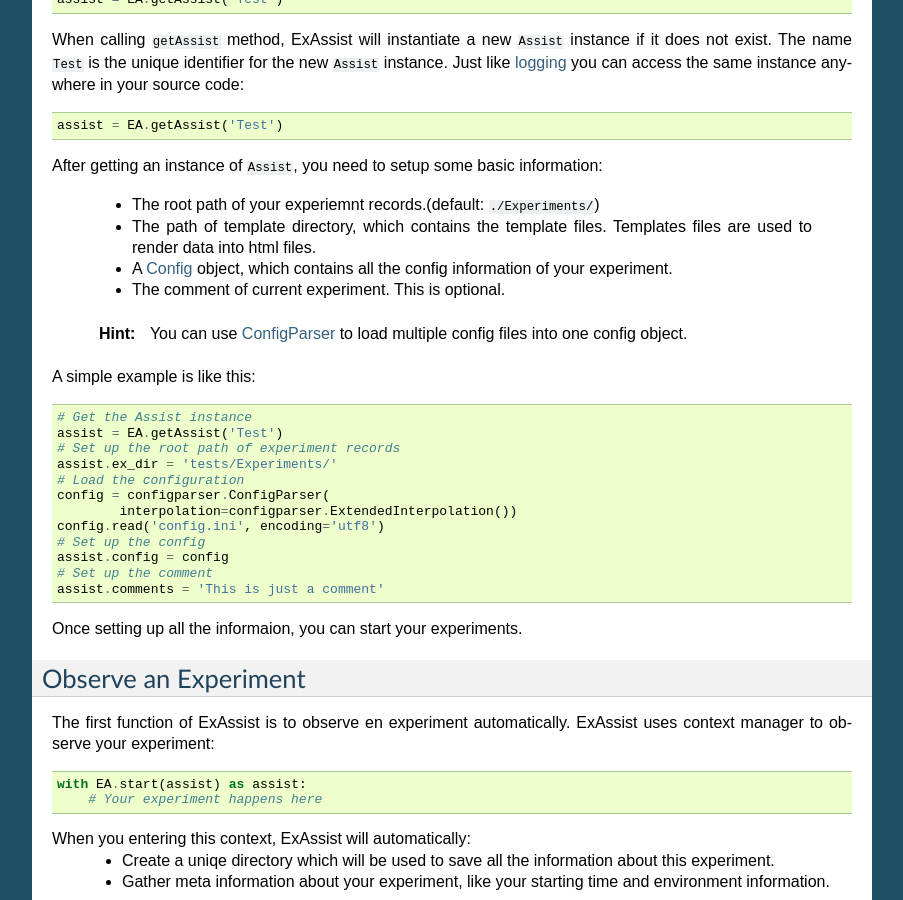
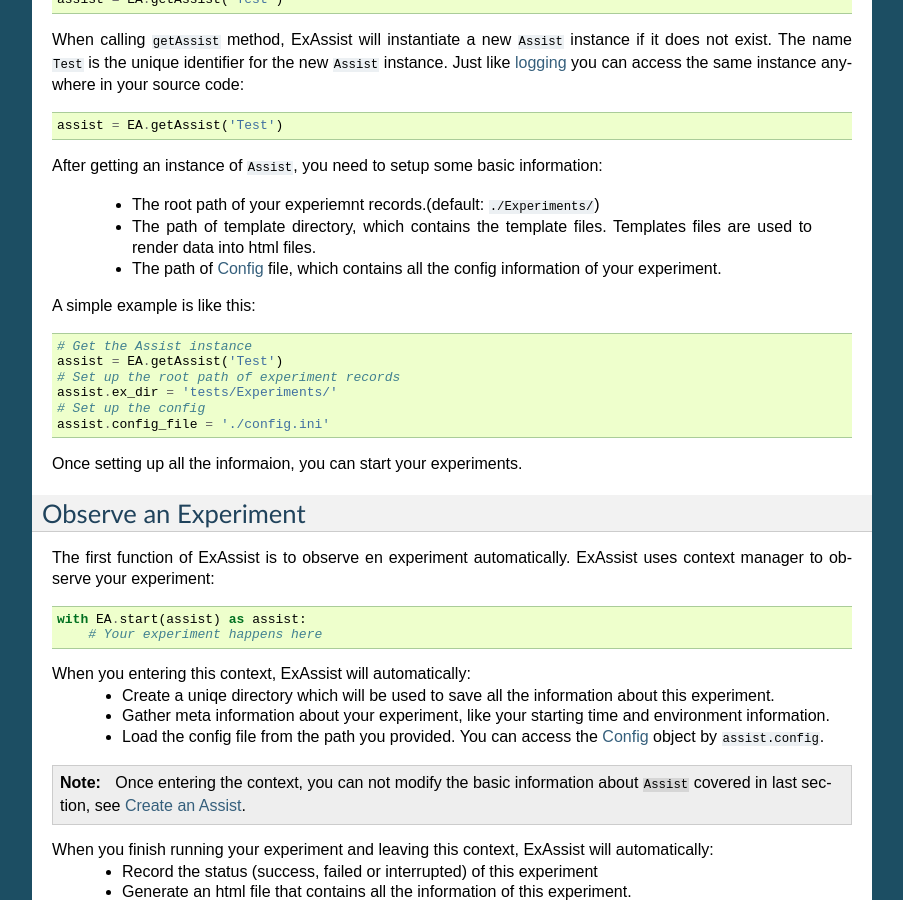
Before and after one commit to flyaway1217/ExAssist, a Sphinx documentation site: the page built from docs/observe.rst, in a window 1280 px wide and 900 px high, scrolled down 256 px. Shown: the whole window, without its empty margins (198-1101 px from the left). Built offline with Sphinx 7.4.7, drawn with Linux system fonts in a browser that asks for light colours; some of the changed text lies outside the part shown.

Commit message:
update docs

```diff
--- a/docs/observe.rst
+++ b/docs/observe.rst
@@ -27,12 +27,7 @@ After getting an instance of ``Assist``, you need to setup some basic informatio
 
     - The root path of your experiemnt records.(default: ``./Experiments/``)
     - The path of template directory, which contains the template files. Templates files are used to render data into html files.
-    - A `Config <https://docs.python.org/3.6/library/configparser.html#configparser.ConfigParser>`_ object, which contains all the config information of your experiment.
-    - The comment of current experiment. This is optional.
-
-    .. HINT::
-
-        You can use `ConfigParser <https://docs.python.org/3.6/library/configparser.html#configparser.ConfigParser>`_ to load multiple config files into one config object.
+    - The path of `Config <https://docs.python.org/3.6/library/configparser.html#configparser.ConfigParser>`_  file, which contains all the config information of your experiment.
 
 
 A simple example is like this:
@@ -43,14 +38,8 @@ A simple example is like this:
     assist = EA.getAssist('Test')
     # Set up the root path of experiment records
     assist.ex_dir = 'tests/Experiments/'
-    # Load the configuration
-    config = configparser.ConfigParser(
-            interpolation=configparser.ExtendedInterpolation())
-    config.read('config.ini', encoding='utf8')
     # Set up the config
-    assist.config = config
-    # Set up the comment
-    assist.comments = 'This is just a comment'
+    assist.config_file = './config.ini'
 
 
 Once setting up all the informaion, you can start your experiments.
@@ -67,6 +56,7 @@ ExAssist uses context manager to observe your experiment::
 When you entering this context, ExAssist will automatically:
     - Create a uniqe directory which will be used to save all the information about this experiment.
     - Gather meta information about your experiment, like your starting time and environment information.
+    - Load the config file from the path you provided. You can access the `Config <https://docs.python.org/3.6/library/configparser.html#configparser.ConfigParser>`_ object by ``assist.config``.
 
 .. NOTE::
     Once entering the context, you can not modify the basic information about ``Assist`` covered in last section, see :ref:`create-assist`.
@@ -137,6 +127,7 @@ It gives the abilities:
                 assist.step()
 
     In the code above, we record ``loss`` value for each iteration. Method ``step()`` tells ExAssist that the current iteration is finished.
+    ``assis.info`` is dictionary which means you can put anything you want into this variable.
     The ``info`` dictionary is meant to store temporary information about the experiment, like training loss for each epoch or the total number of parameters.
     It is updated once you invoke ``step`` method.
     You can add whatever information you like to ``info``.
--- a/docs/quickstart.rst
+++ b/docs/quickstart.rst
@@ -3,7 +3,7 @@ Quickstart
 
 Installation
 ============
-You can get ExAssist directly from pypi like this:
+You can install ExAssist directly from pypi like this:
 
 .. code-block:: console
 
```
